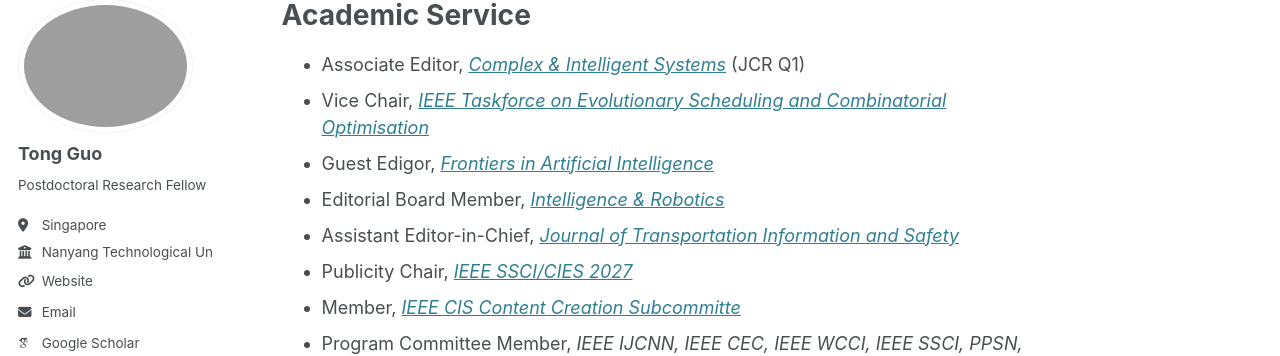
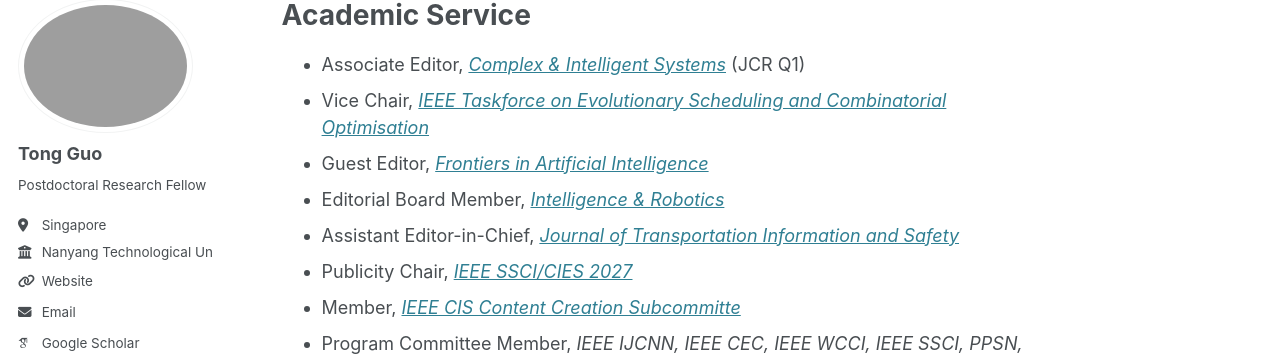
Before and after one commit to buaaguotong/buaaguotong.github.io, a Jekyll site: the page built from _pages/about.md, in a window 1280 px wide and 900 px high, scrolled down 609 px. Shown: the part 107-463 px from the top of the window. Built offline with Jekyll 4.4.1, drawn with Linux system fonts in a browser that asks for light colours; some web fonts are replaced.

Commit message:
Update about.md
Signed-off-by: buaaguotong <41051936+buaaguotong@users.noreply.github.com>

```diff
--- a/_pages/about.md
+++ b/_pages/about.md
@@ -24,7 +24,7 @@ Academic Service
 ======
 * Associate Editor, *[Complex & Intelligent Systems](https://link.springer.com/journal/40747)* (JCR Q1)
 * Vice Chair, *[IEEE Taskforce on Evolutionary Scheduling and Combinatorial Optimisation](https://cis.taskforce.ieee.org/esco/)*
-* Guest Edigor, *[Frontiers in Artificial Intelligence](https://www.frontiersin.org/research-topics/84731/from-prediction-to-action-predictive-and-prescriptive-ai-for-complex-systems)*
+* Guest Editor, *[Frontiers in Artificial Intelligence](https://www.frontiersin.org/research-topics/84731/from-prediction-to-action-predictive-and-prescriptive-ai-for-complex-systems)*
 * Editorial Board Member, *[Intelligence & Robotics](https://www.oaepublish.com/ir)*
 * Assistant Editor-in-Chief, *[Journal of Transportation Information and Safety](http://www.jtxa.net/indexen.htm)*
 * Publicity Chair, *[IEEE SSCI/CIES 2027](https://attend.ieee.org/ssci-2027/symposia/engineering-cyber-physical-systems/)*
```
